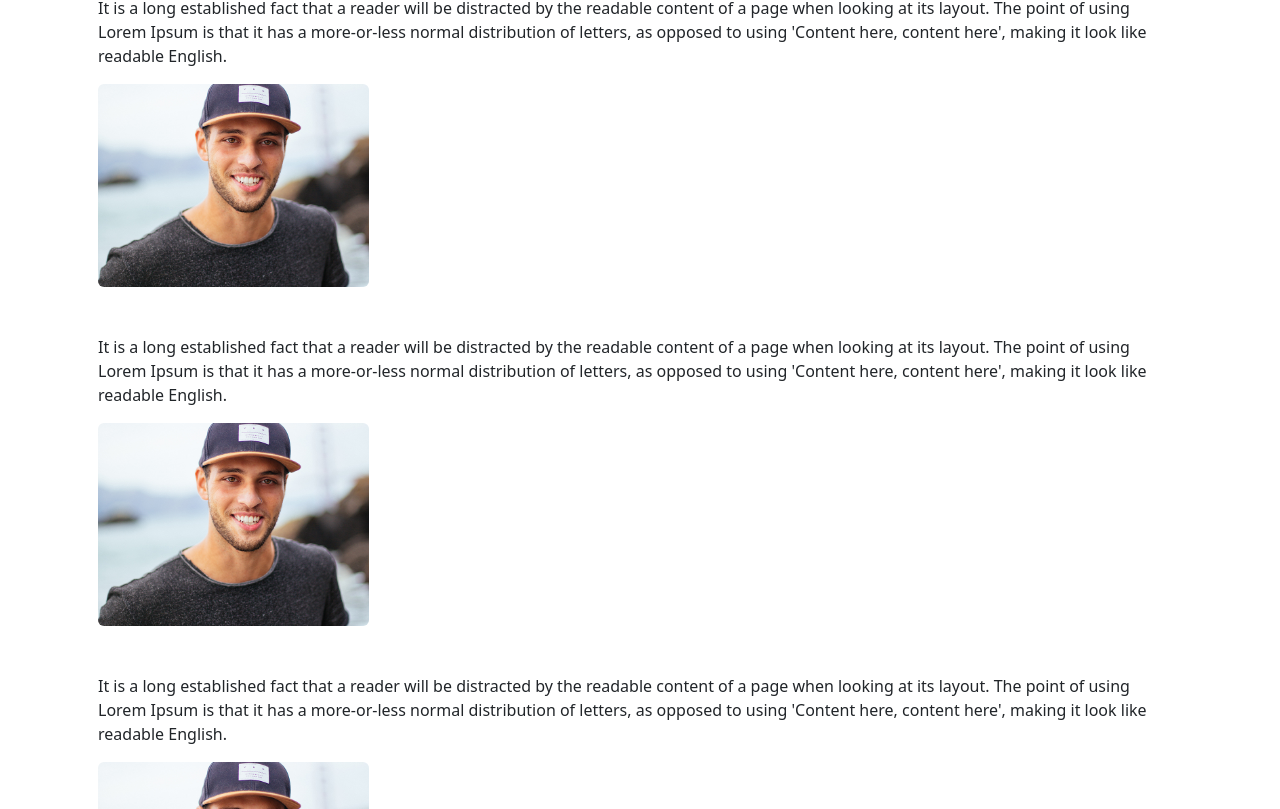
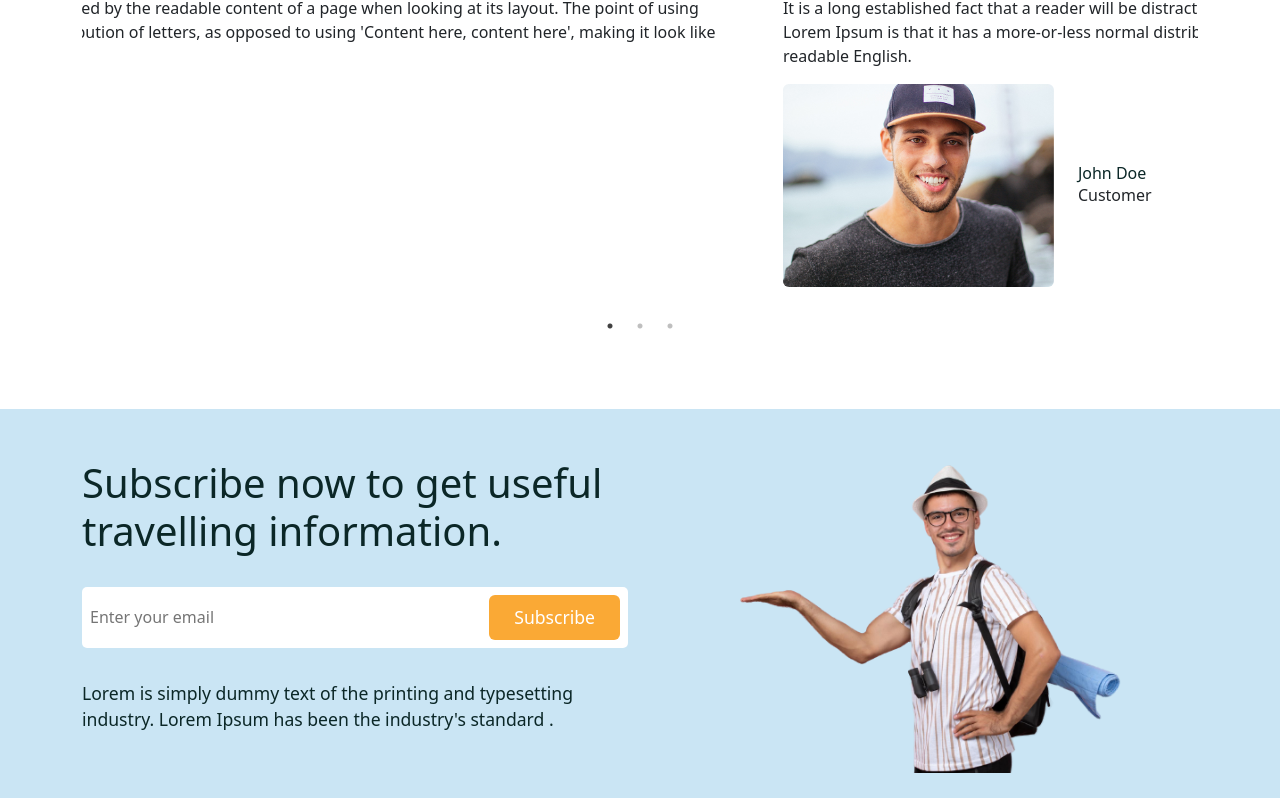
Before and after one commit to KaranGulve4342/Tour_booking, a React (Create React App) app in the folder frontend/: page /home in a window 1280 px wide. Shown: the part 3551-4360 px from the top of the page. Built offline with nearby package versions, Linux system fonts and the light colour scheme; a web font is replaced by a local one.

Commit message:
Commited changes

```diff
--- a/frontend/src/components/Footer/Footer.jsx
+++ b/frontend/src/components/Footer/Footer.jsx
@@ -1,8 +1,20 @@
 import React from 'react'
+import './footer.css'
+import {Container, Row, Col, ListGroup, ListGroupItem } from 'reactstrap';
+import { Link } from 'react-router-dom';
+import logo from "../../assets/images/logo.png"
 
 const Footer = () => {
   return (
-    <div>Footer</div>
+    <footer className='footer'>
+      <Container>
+        <Row>
+          <Col lg="3">
+
+          </Col>
+        </Row>
+      </Container>
+    </footer>
   )
 }
 
--- a/frontend/src/components/Testimonial/Testimonials.jsx
+++ b/frontend/src/components/Testimonial/Testimonials.jsx
@@ -5,8 +5,38 @@ import ava02 from '../../assets/images/ava-2.jpg'
 import ava03 from '../../assets/images/ava-3.jpg'
 
 const Testimonials = () => {
+
+    const settings = {
+        dots: true,
+        infinite:true,
+        autoplay:true,
+        speed:1000,
+        swipeToSlide:true,
+        autoplaySpeed:2000,
+        slideToShow:3,
+
+        responsive:[
+            {
+                breakpoint: 992,
+                settings: {
+                    slideToShow: 2,
+                    slidesToScroll: 1,
+                    infinite: true,
+                    dots: true,
+                },
+            },
+            {
+                breakpoint: 576,
+                settings: {
+                    slideToShow: 1,
+                    slidesToScroll: 1,
+                },
+            },
+        ]
+    }
+
     return (
-    <Slider>
+        <Slider {... settings}>
             <div className='testimonial py-4 px-3'>
                 <p>
                 It is a long established fact that a reader will be distracted by the readable content of a page when looking at its layout. The point of using Lorem Ipsum is that it has a more-or-less normal distribution of letters, as opposed to using 'Content here, content here', making it look like readable English.
@@ -15,7 +45,36 @@ const Testimonials = () => {
                 <div className='d-flex align-items-center gap-4 mt-3'>
                     <img src={ava01} className='w-25 h-25 rounded-2' alt="" />
                     <div>
+                        <h6 className='mb-0 mt-3'>John Doe</h6>
+                        <p>Customer</p>
+                    </div>
+                </div>
+            </div>
 
+            <div className='testimonial py-4 px-3'>
+                <p>
+                It is a long established fact that a reader will be distracted by the readable content of a page when looking at its layout. The point of using Lorem Ipsum is that it has a more-or-less normal distribution of letters, as opposed to using 'Content here, content here', making it look like readable English.
+                </p>
+
+                <div className='d-flex align-items-center gap-4 mt-3'>
+                    <img src={ava02} className='w-25 h-25 rounded-2' alt="" />
+                    <div>
+                        <h6 className='mb-0 mt-3'>Lia Franklin</h6>
+                        <p>Customer</p>
+                    </div>
+                </div>
+            </div>
+
+            <div className='testimonial py-4 px-3'>
+                <p>
+                It is a long established fact that a reader will be distracted by the readable content of a page when looking at its layout. The point of using Lorem Ipsum is that it has a more-or-less normal distribution of letters, as opposed to using 'Content here, content here', making it look like readable English.
+                </p>
+
+                <div className='d-flex align-items-center gap-4 mt-3'>
+                    <img src={ava03} className='w-25 h-25 rounded-2' alt="" />
+                    <div>
+                        <h6 className='mb-0 mt-3'>Roman Reighs</h6>
+                        <p>Customer</p>
                     </div>
                 </div>
             </div>
--- a/frontend/src/pages/Home.jsx
+++ b/frontend/src/pages/Home.jsx
@@ -13,6 +13,7 @@ import ServiceList from '../services/ServiceList';
 import FeaturedTourList from '../components/Featured-tours/FeaturedTourList';
 import MasonryImagesGallery from '../components/Image-gallery/MasonryImagesGallery';
 import Testimonials from '../components/Testimonial/Testimonials';
+import Newsletter from '../shared/Newsletter';
 const Home = () => {
   return (
     <>
@@ -154,6 +155,8 @@ const Home = () => {
         </Container>
       </section>
 
+      <Newsletter />
+
     </>
   )
 }
--- /dev/null
+++ b/frontend/src/shared/Newsletter.jsx
@@ -0,0 +1,36 @@
+import React from 'react';
+import './newsletter.css'
+
+import { Container, Row, Col } from 'reactstrap';
+import maleTourist from '../assets/images/male-tourist.png';
+
+const Newsletter = () => {
+  return (
+    <section className='newsletter'>
+        <Container>
+            <Row>
+                <Col lg='6'>
+                    <div className='newsletter__content'>
+                        <h2>Subscribe now to get useful travelling information.</h2>
+
+                        <div className='newsletter__input'>
+                            <input type='email' placeholder="Enter your email" />
+                            <button className='btn newsletter__btn'>Subscribe</button>
+                        </div>
+
+                        <p>Lorem is simply dummy text of the printing and typesetting industry. Lorem Ipsum has been the industry's standard .</p>
+                    </div>
+                </Col>
+
+                <Col lg='6'>
+                    <div className='newsletter__img'>
+                        <img src={maleTourist} alt='' />
+                    </div>
+                </Col>
+            </Row>
+        </Container>
+    </section>
+  )
+}
+
+export default Newsletter
--- /dev/null
+++ b/frontend/src/shared/newsletter.css
@@ -0,0 +1,52 @@
+
+
+.newsletter{
+    background: #cae5f4;
+    padding: 0;
+    margin-top: 3rem;
+}
+
+.newsletter__img img{
+    width: 100%;
+}
+
+.newsletter__content {
+    padding: 50px 0;
+}
+
+.newsletter__content h2{
+    font-size: 2.5rem;
+    margin-bottom: 2rem;
+}
+
+.newsletter__input{
+    display: flex;
+    align-items: center;
+    justify-content: space-between;
+    background: #fff;
+    padding: 0.5rem;
+    margin-bottom: 2rem;
+    border-radius: 5px;
+}
+
+.newsletter__input input{
+    border: none;
+    font-size: 1rem;
+    color: var(--heading-color);
+}
+
+.newsletter__input input:focus{
+    outline: none;
+}
+
+.newsletter__btn{
+    padding: 0.5rem 1.5rem !important;
+    background: var(--secondary-color) !important;
+    color: #fff !important;
+    font-size: 1.1rem !important;
+}
+
+.newsletter__content p{
+    color: var(--heading-color);
+    font-size: 1.1rem;
+}
```
Also changed, not shown: frontend/src/components/Footer/footer.css (added). Lines whose indentation alone changed are shown as unchanged.
